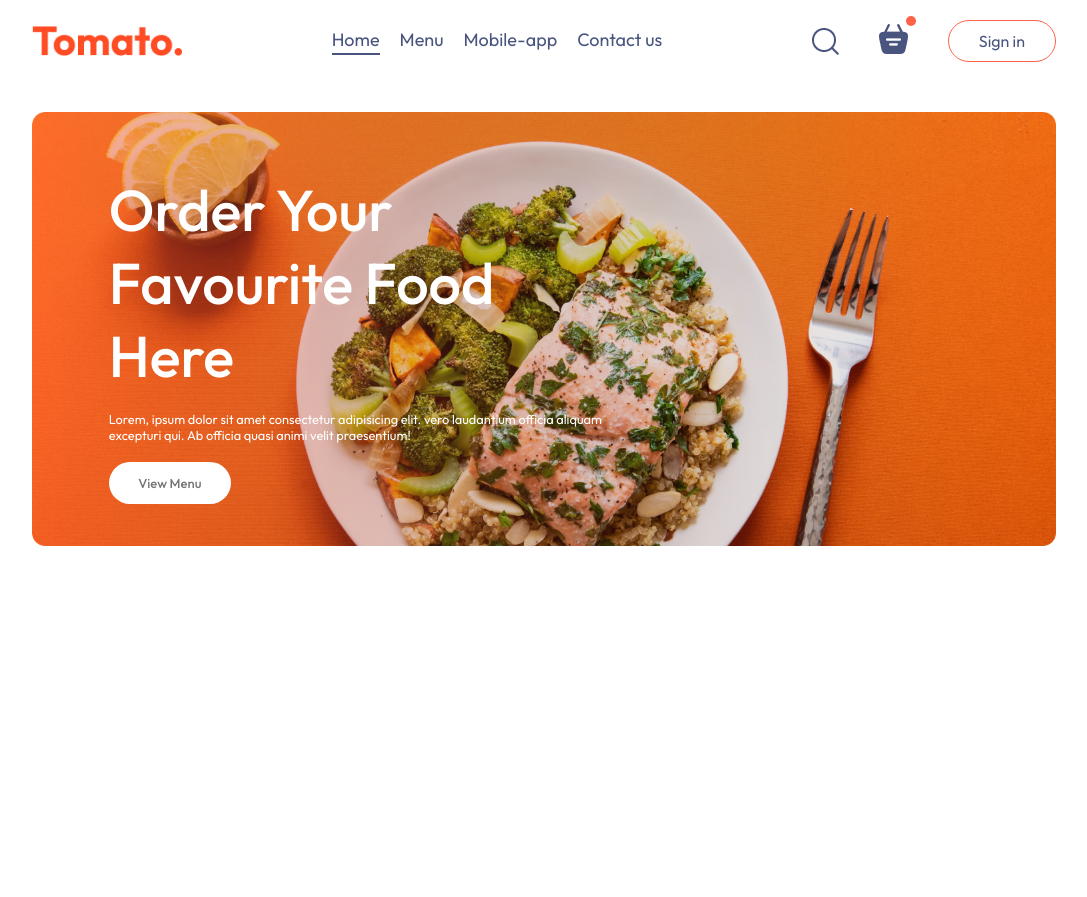
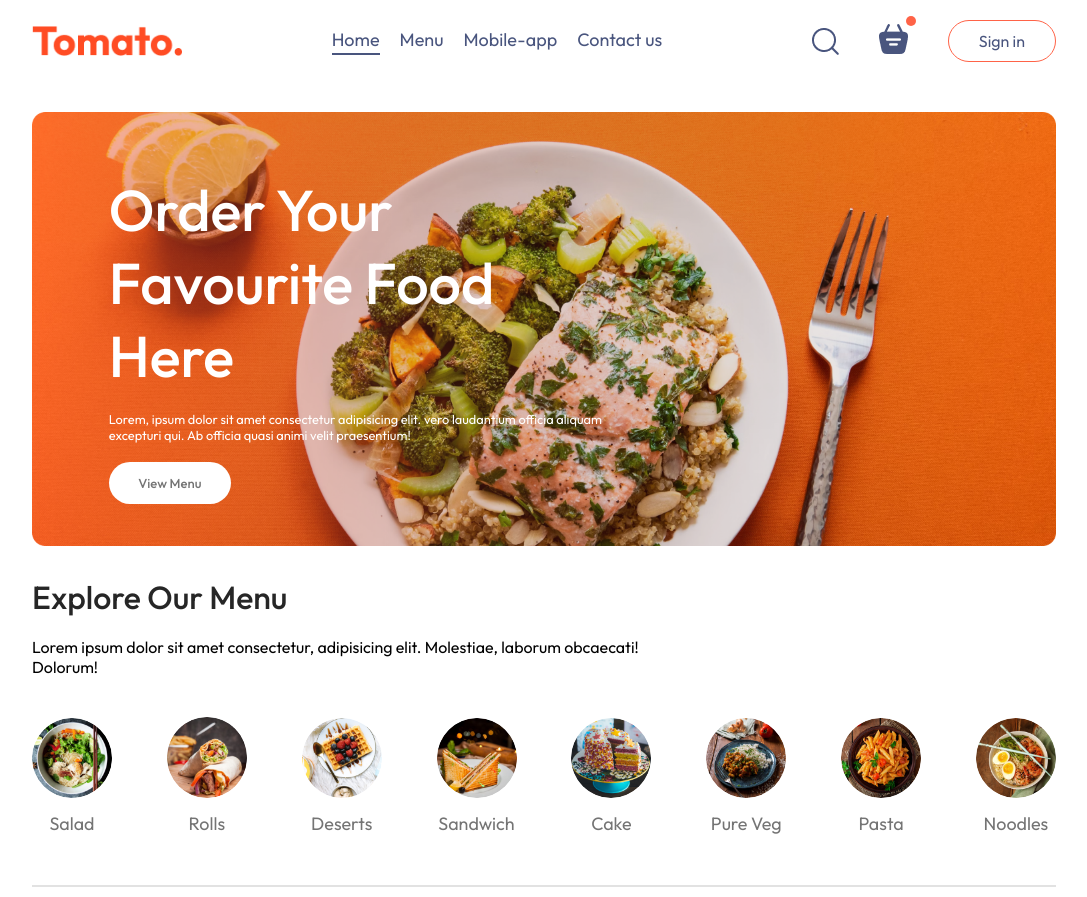
Before and after one commit to pandey06aashish/Food-Delivery-Website, a React (Vite) app in the folder frontend/: page / in a window 1280 px wide. Shown: the whole page, without its empty margins (96-1183 px from the left). Before the commit the page ends 800 px from the top, so only its background shows below. Built offline with nearby package versions, Linux system fonts and the light colour scheme.

Commit message:
creating food Menu items

```diff
--- /dev/null
+++ b/frontend/src/components/ExploreMenu/ExploreMenu.css
@@ -0,0 +1,53 @@
+.explore-menu{
+    display: flex;
+    flex-direction: column;
+    gap: 20px;
+}
+
+.explore-menu h1{
+    color: #262626;
+    font-weight: 500;
+}
+
+.explore-menu-text{
+    max-width: 60%;
+    columns: #808080;
+}
+
+.explore-menu-list{
+    display: flex;
+    justify-content: space-between;
+    align-items: center;
+    text-align: center;
+    margin: 20px 0px;
+    gap: 30px;
+    overflow-x:scroll;
+}
+.explore-menu-list::-webkit-scrollbar{
+    display: none;
+}
+.explore-menu-list-item img{
+    width:7.5vw;
+    width: 80px;
+    cursor: pointer;
+    border-radius: 50%;
+    transition:0.2s;
+}
+
+.explore-menu-list-item p{
+   margin-top: 10px;
+   color: #747474;
+   font-size: max(1.4vw,16px);
+   cursor: pointer;
+}
+
+.explore-menu hr{
+    margin: 10px 0px;
+    height: 2px;
+    background-color:#e2e2e2 ;
+    border: none;
+}
+.explore-menu-list-item .active{
+    border: 4px solid tomato;
+    padding: 2px;
+}
--- /dev/null
+++ b/frontend/src/components/ExploreMenu/ExploreMenu.jsx
@@ -0,0 +1,25 @@
+import React from 'react'
+import './ExploreMenu.css'
+import { menu_list } from '../../assets/assets'
+
+const ExploreMenu = ({category,setCategory}) => {
+
+  return (
+    <div className='explore-menu' id='expplore-menu'>
+        <h1>Explore Our Menu</h1>
+        <p className='explore-menu-text'>Lorem ipsum dolor sit amet consectetur, adipisicing elit. Molestiae, laborum obcaecati! Dolorum!</p>
+        <div className='explore-menu-list'>
+        {menu_list.map((item,index)=>{
+            return(
+            <div onClick={()=>setCategory(prev=>prev===item.menu_name?"All":item.menu_name)} key={index} className='explore-menu-list-item'>
+            <img className={category===item.menu_name ?"active":""}  src={item.menu_image} alt="" />
+            <p>{item.menu_name}</p>
+            </div>)
+        })}
+        </div>
+        <hr />
+    </div>
+  )
+}
+
+export default ExploreMenu
--- a/frontend/src/pages/Home/Home.jsx
+++ b/frontend/src/pages/Home/Home.jsx
@@ -1,11 +1,15 @@
-import React from 'react'
+import React, { useState } from 'react'
 import './Home.css'
 import Header from '../../components/Header/Header'
+import ExploreMenu from '../../components/ExploreMenu/ExploreMenu'
 
 const Home = () => {
+  const [category,setCategory]=useState("All")
+
   return (
     <div>
         <Header/>
+        <ExploreMenu category={category} setCategory={setCategory} />
     </div>
   )
 }
```
